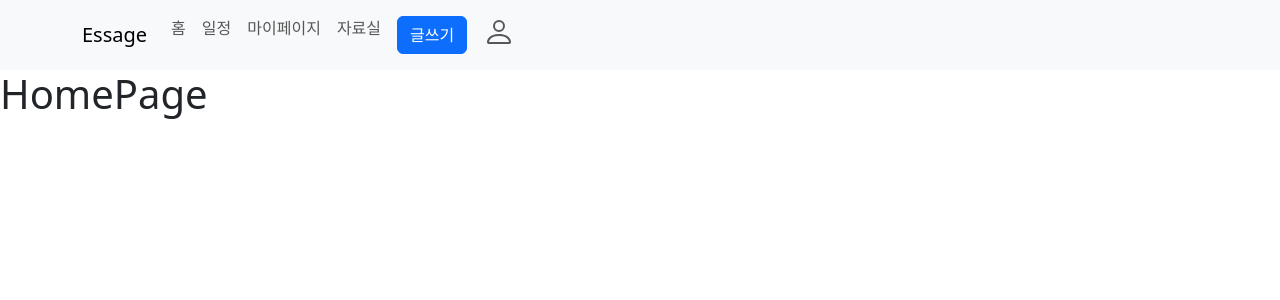
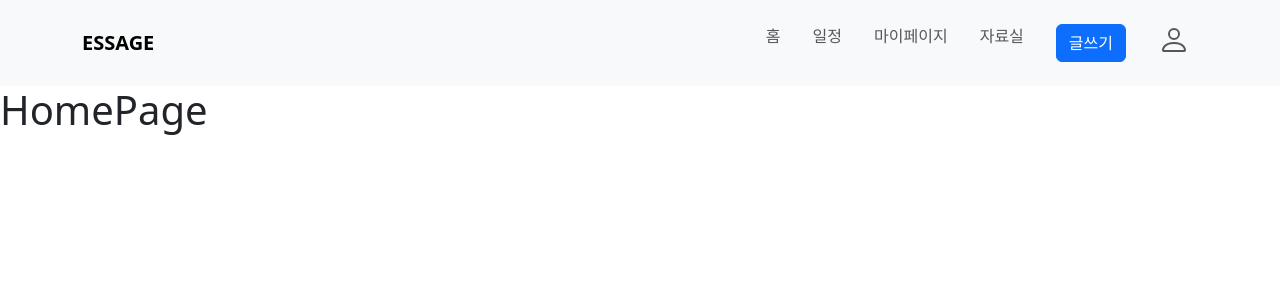
Before and after one commit to jws909/Essage, a React (Vite) app: page / in a window 1280 px wide. Shown: the top 300 px of the page. Built offline with nearby package versions, Linux system fonts and the light colour scheme.

Commit message:
navbar 수정-1

```diff
--- a/src/App.jsx
+++ b/src/App.jsx
@@ -16,10 +16,11 @@ function App() {
 
   return (
     <>
-      <Navbar bg="light" data-bs-theme="light">
-        <Container>
-          <Navbar.Brand onClick={() => { navigate("/") }}>Essage</Navbar.Brand>
-          <Nav className="me-auto">
+      <Navbar bg="light" data-bs-theme="light" expand="md" className="px-4 py-3">
+        <Container className="d-flex justify-content-between align-items-center">
+          <Navbar.Brand onClick={() => { navigate("/") }} className="fw-bold text-uppercase">
+            Essage</Navbar.Brand>
+          <Nav className="me-auto" className="d-none d-md-flex gap-3">
             <Nav.Link onClick={() => { navigate("/") }}>홈</Nav.Link>
             <Nav.Link onClick={() => { navigate("/calendar") }}>일정</Nav.Link>
             <Nav.Link onClick={() => { navigate("/mypage") }}>마이페이지</Nav.Link>
```
Also changed, not shown: src/components/NavBar.jsx (added), src/css/NavBar.css (added).
